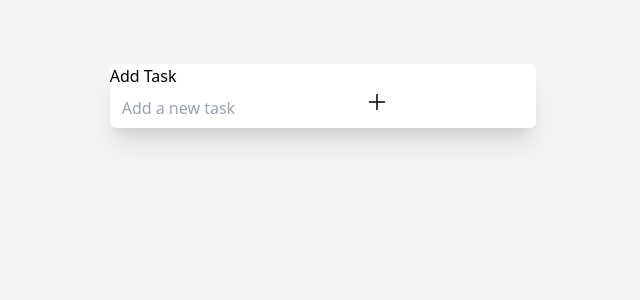
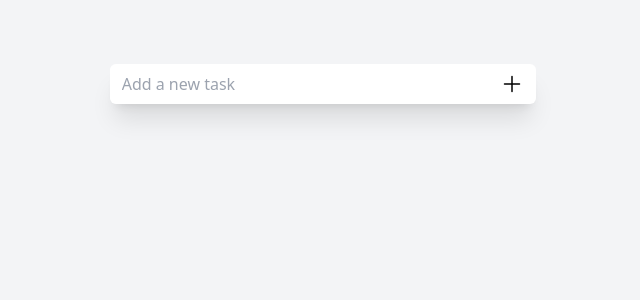
Before and after one commit to pakerchang/vue-todo-ts, a Vue app: page / in a window 1280 px wide. Shown: the top 300 px of the page, without its empty margins (317-957 px from the left). Built offline with nearby package versions, Linux system fonts and the light colour scheme.

Commit message:
style(component): Adjustment task bar styles.

```diff
--- a/src/components/AddTask.vue
+++ b/src/components/AddTask.vue
@@ -5,13 +5,9 @@ import { PlusIcon } from '@heroicons/vue/24/outline'
 
 <template>
   <LayoutAddTask>
-    <h1>Add Task</h1>
-    <div class="">
-      <input class="rounded-lg px-3 py-2 focus:outline-none" type="text" placeholder="Add a new task" />
-      <button class="pr-3 w-6 h-6" type="submit">
-        <PlusIcon class="w-6 h-6" />
-      </button>
-    </div>
-
+    <input class="w-full rounded-lg px-3 py-2 focus:outline-none" type="text" placeholder="Add a new task" />
+    <button class="w-6 h-6 mr-3 hover:rounded-lg hover:bg-gray-100" type="submit">
+      <PlusIcon class="w-6 h-6" />
+    </button>
   </LayoutAddTask>
 </template>
--- a/src/components/layout/LayoutAddTask.vue
+++ b/src/components/layout/LayoutAddTask.vue
@@ -1,5 +1,5 @@
 <template>
-  <div class="w-1/3 rounded-md shadow-xl bg-white mt-16">
+  <div class="w-1/3 flex items-center rounded-md shadow-xl bg-white mt-16">
     <slot></slot>
   </div>
 </template>
```
